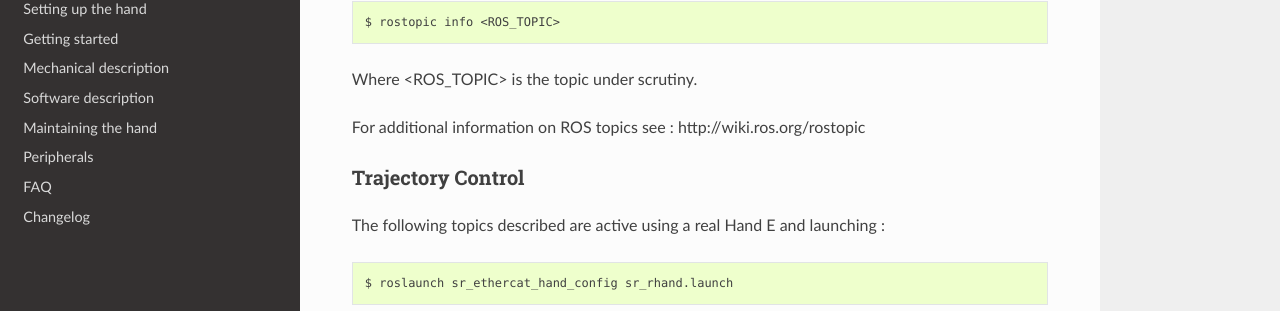
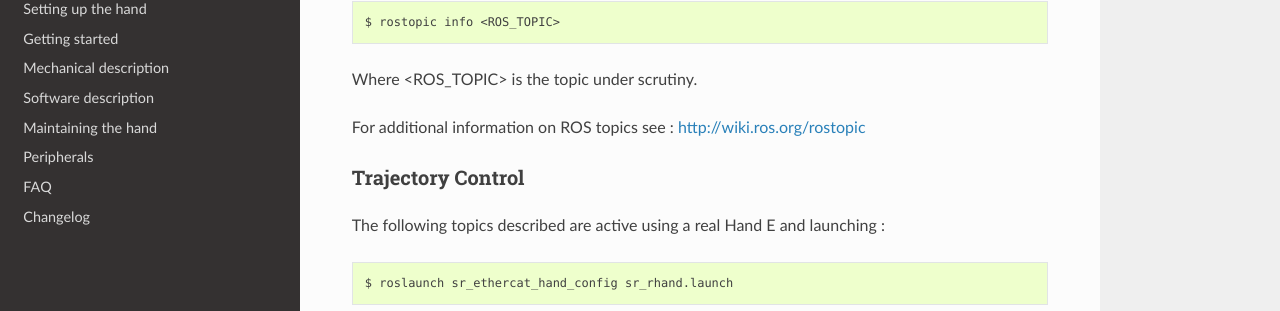
Before and after one commit to shadow-robot/sr_dexterous_hand_documentation, a Sphinx documentation site: the page built from docs/user_guide/3_getting_started.md, in a window 1280 px wide and 900 px high, scrolled down 14849 px. Shown: the part 140-451 px from the top of the window. Built offline with Sphinx 7.4.7 and the Read the Docs theme 2.0.0, drawn with Linux system fonts in a browser that asks for light colours.

Commit message:
fixed links

````diff
--- a/docs/user_guide/3_getting_started.md
+++ b/docs/user_guide/3_getting_started.md
@@ -462,7 +462,7 @@ $ rostopic info <ROS_TOPIC>
 ```
 Where <ROS_TOPIC> is the topic under scrutiny.
 
-For additional information on ROS topics see : http://wiki.ros.org/rostopic
+For additional information on ROS topics see : <http://wiki.ros.org/rostopic>
 
 ### Trajectory Control
 The following topics described are active using a real Hand E and launching :
````
